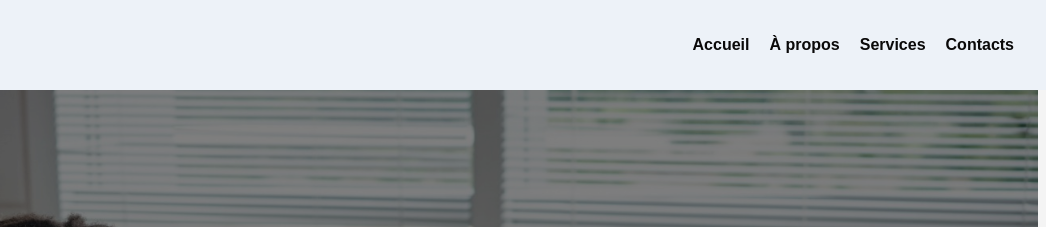
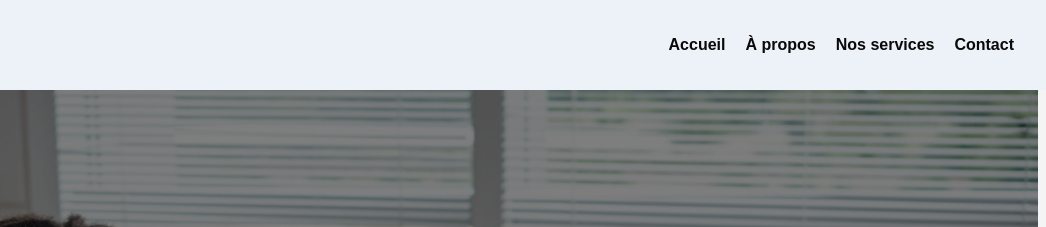
Before and after one commit to KOASSI/jurist, a plain HTML site: page index.html in a window 1280 px wide. Shown: the top 227 px of the page, 234-1280 px from the left. Drawn offline with Linux system fonts and the light colour scheme.

Commit message:
Update index.html

```diff
--- a/index.html
+++ b/index.html
@@ -15,9 +15,11 @@
         <ul class="nav-links">
             <li><a href="index.html">Accueil</a></li>
             <li><a href="propos.html">À propos</a></li>
-            <li><a href="services.html">Services</a></li>
-            <li><a href="contact.html">Contacts</a></li>
+            <li><a href="services.html">Nos services</a></li>
+            <li><a href="contact.html">Contact</a></li>
+
         </ul>
+    </nav>
 
     </nav>
    </header>
```
